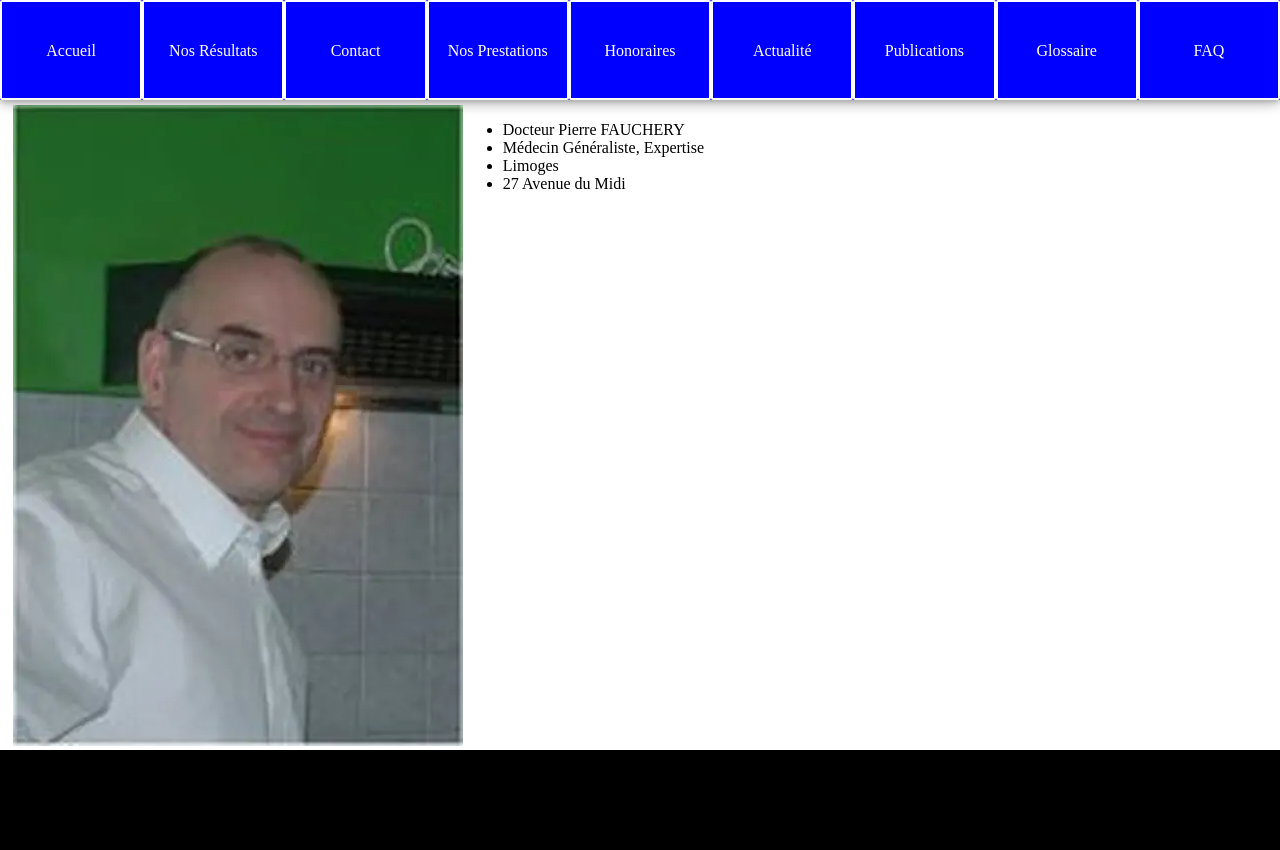
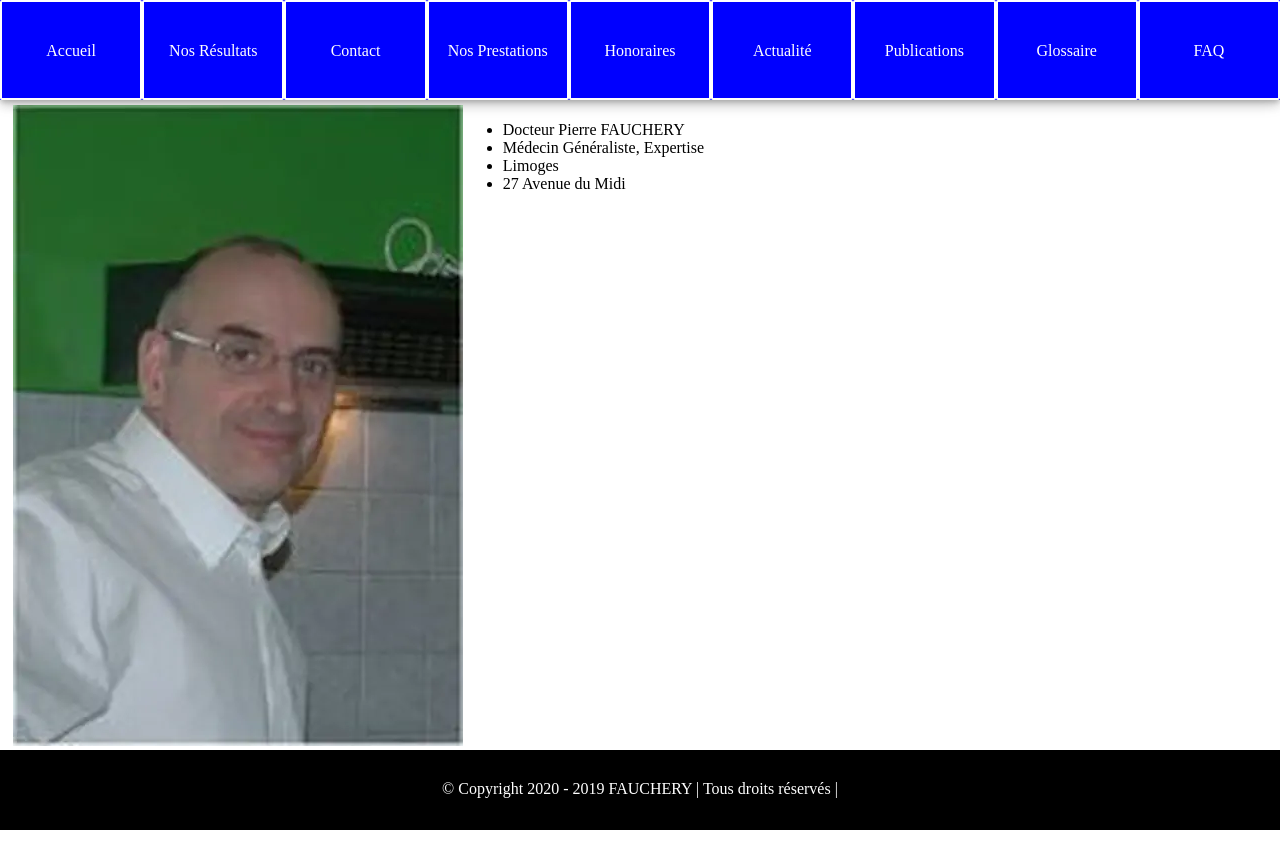
Before and after one commit to Reapy13/door, an Angular app: page / in a window 1280 px wide. Built offline with nearby package versions, Linux system fonts and the light colour scheme.

Commit message:
feat(#8) : Adds the copyright.

```diff
--- a/src/app/components/footer-banner/footer-banner.component.css
+++ b/src/app/components/footer-banner/footer-banner.component.css
@@ -1,6 +1,11 @@
 .footer-banner {
   position: static;
-  height : 100px;
+  height : 50px;
+
+  padding-top: 30px;
+
+  text-align: center;
+
   background-color : black;
   color : white;
 }
--- a/src/app/components/footer-banner/footer-banner.component.html
+++ b/src/app/components/footer-banner/footer-banner.component.html
@@ -1,3 +1,5 @@
 <nav class="footer-banner">
-  <div></div>
+  <div>
+    © Copyright 2020 - {{year}} FAUCHERY | Tous droits réservés |
+  </div>
 </nav>
--- a/src/app/components/footer-banner/footer-banner.component.ts
+++ b/src/app/components/footer-banner/footer-banner.component.ts
@@ -7,9 +7,12 @@ import { Component, OnInit } from '@angular/core';
 })
 export class FooterBannerComponent implements OnInit {
 
+  private year: number;
+
   constructor() { }
 
   ngOnInit() {
+    this.year = new Date().getFullYear();
   }
 
 }
```
